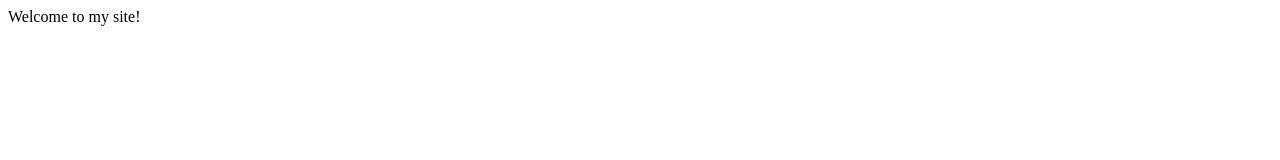
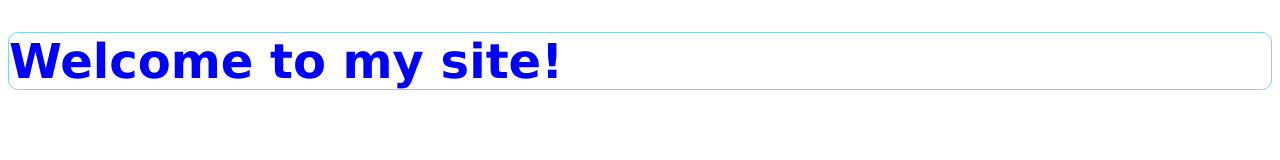
Before and after one commit to kuyaku/kuyaku.github.io, a plain HTML site: page index.html in a window 1280 px wide. Drawn offline with Linux system fonts and the light colour scheme.

Commit message:
style update

```diff
--- a/index.html
+++ b/index.html
@@ -4,8 +4,17 @@
     <meta charset="UTF-8">
     <meta name="viewport" content="width=device-width, initial-scale=1.0">
     <title>My site</title>
+    <style>
+        h1 {
+            font-size: 3rem;
+            font-family: 'Lucida Sans', 'Lucida Sans Regular', 'Lucida Grande', 'Lucida Sans Unicode', Geneva, Verdana, sans-serif;
+            color: blue;
+            border: 1px solid skyblue;
+            border-radius: 10px;
+        }
+    </style>
 </head>
 <body>
-    Welcome to my site!
+    <h1>Welcome to my site!</h1>
 </body>
 </html>
```
